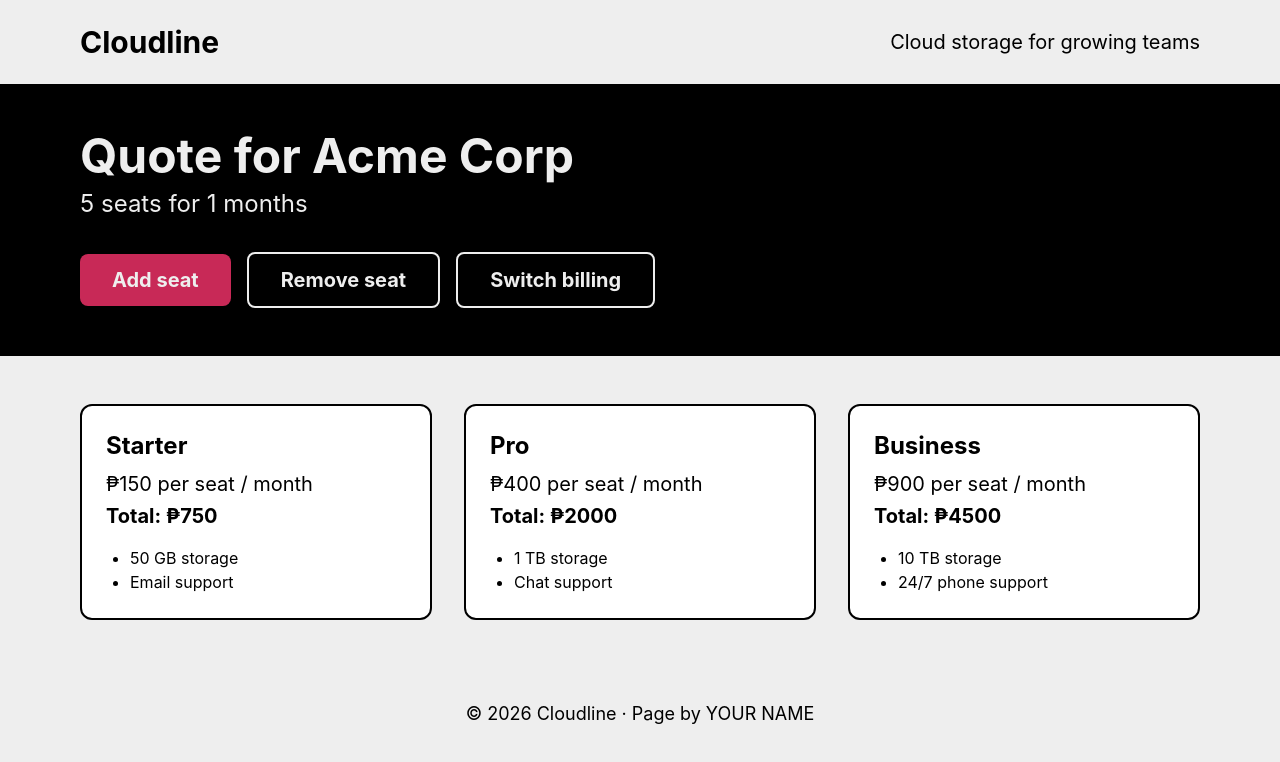
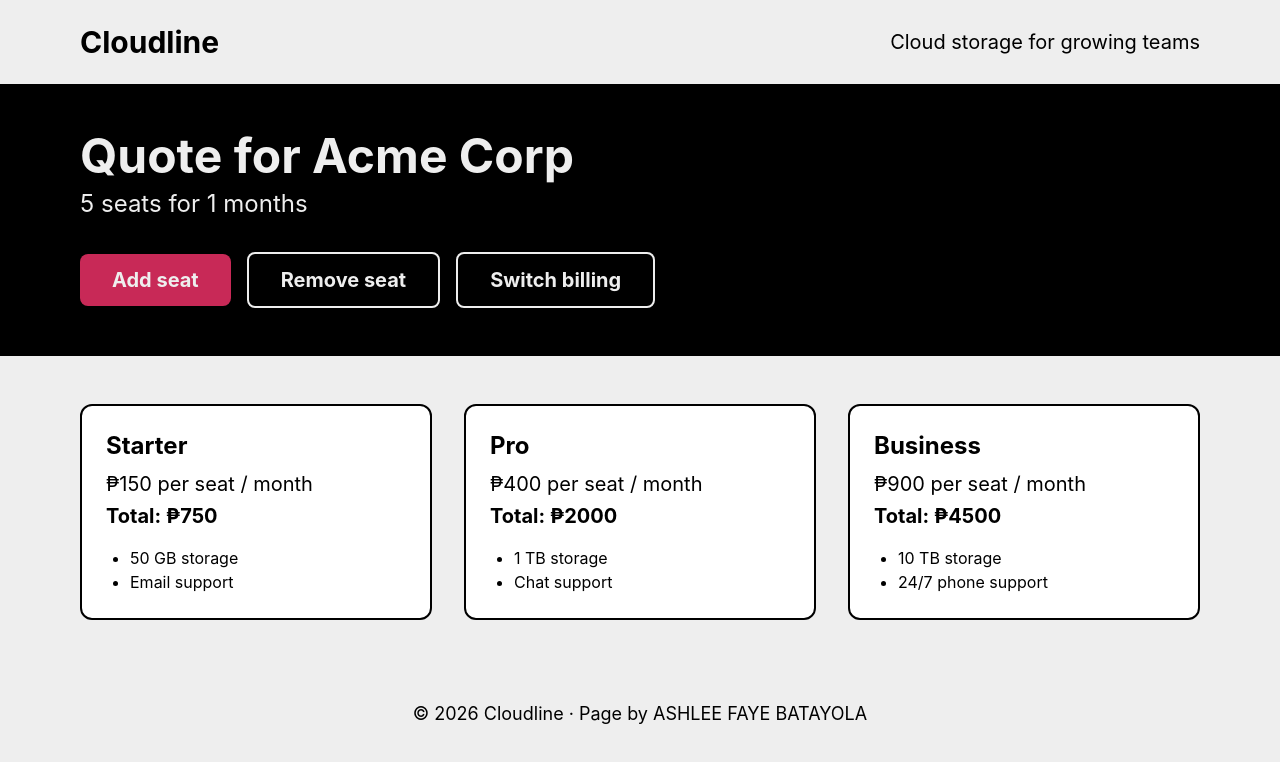
Before and after one commit to ashbatayola/mamm, a React (Vite) app: page / in a window 1280 px wide. Shown: the top 762 px of the page. Built offline with nearby package versions, Linux system fonts and the light colour scheme.

Commit message:
chore: replace YOUR NAME with Ashlee Faye Batayaola

```diff
--- a/src/App.jsx
+++ b/src/App.jsx
@@ -69,7 +69,7 @@ function App() {
       </main>
 
       <footer className="px-20 py-8 text-center text-lg">
-        © 2026 Cloudline · Page by YOUR NAME
+        © 2026 Cloudline · Page by ASHLEE FAYE BATAYOLA
       </footer>
     </div>
   );
```
